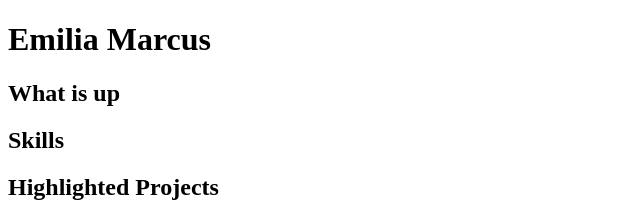
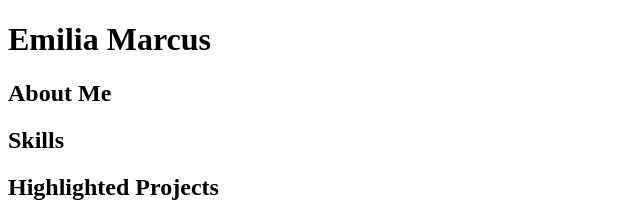
Before and after one commit to emiliaelizmar/emiliaelizmar.github.io, a plain HTML site: page index.html in a window 1280 px wide. Shown: the top 218 px of the page, 0-640 px from the left. Drawn offline with Linux system fonts and the light colour scheme.

Commit message:
try again

```diff
--- a/index.html
+++ b/index.html
@@ -13,7 +13,7 @@
 
 <h1>Emilia Marcus</h1>
 
-<div class="about"><h2>What is up</h2></div>
+<div class="about"><h2>About Me</h2></div>
 
 <div class="skills"><h2>Skills</h2></div>
 
```
